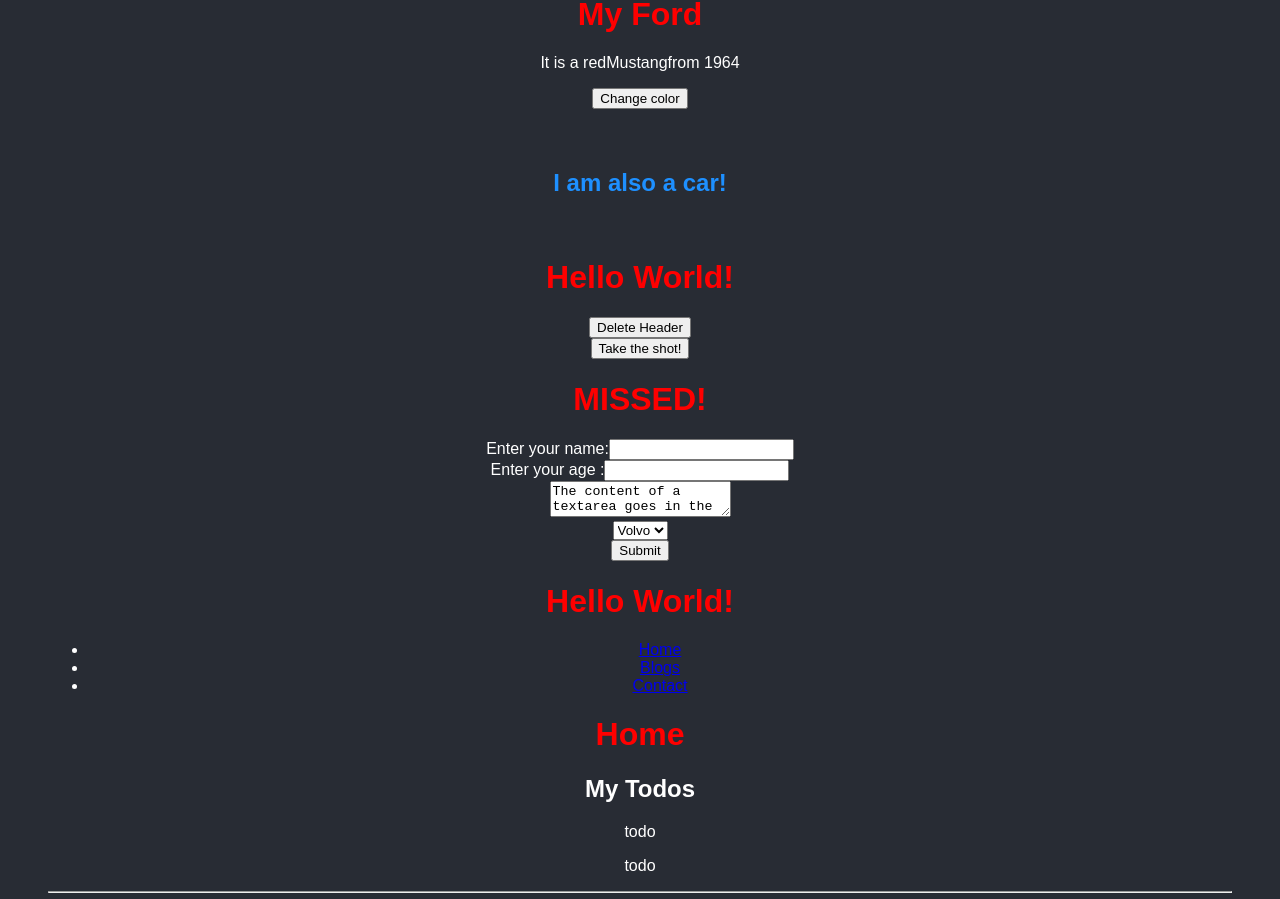
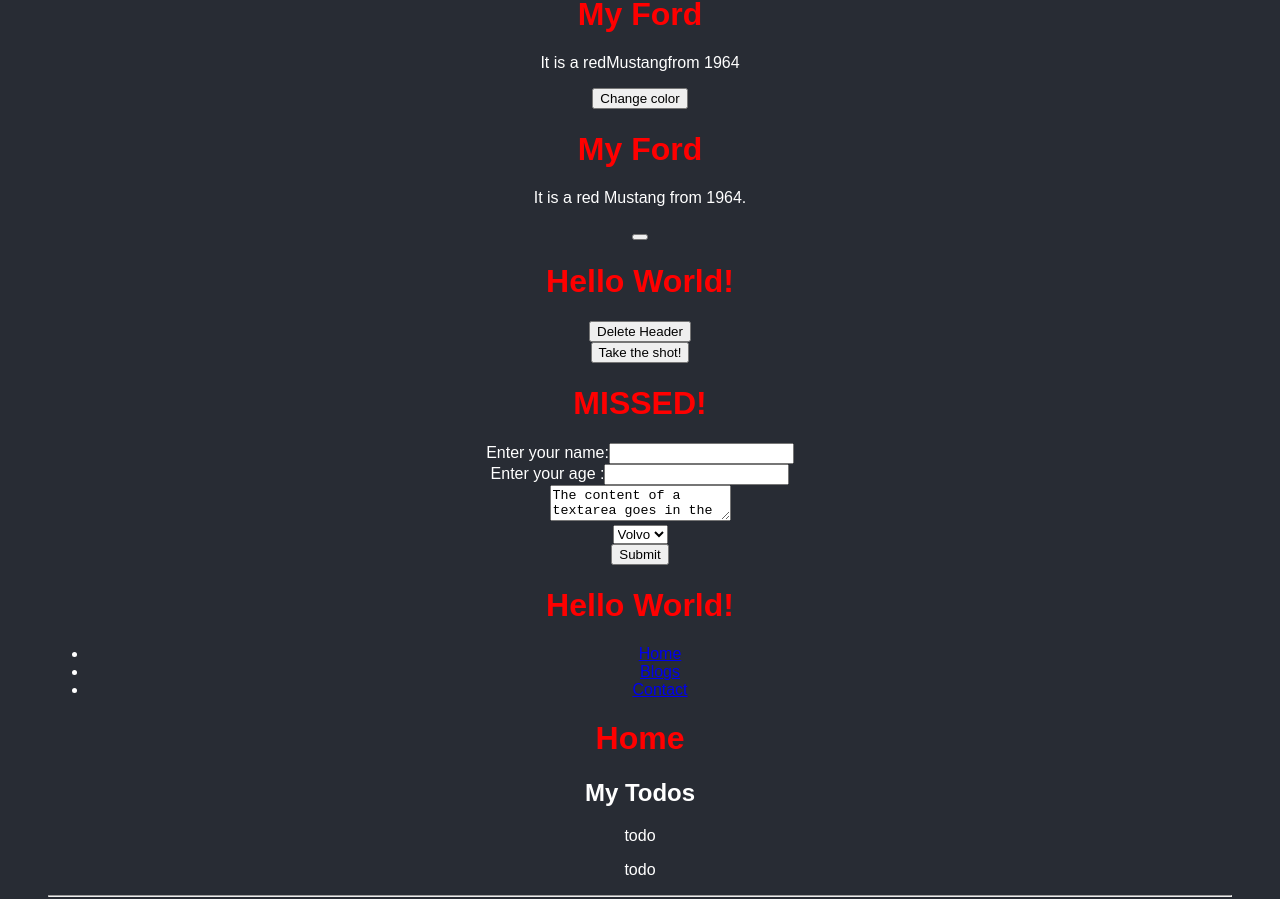
Before and after one commit to Buteya/repo, a React (Create React App) app in the folder react/my-react-app/: page / in a window 1280 px wide. Shown: the part 1212-2111 px from the top of the page. Built offline with nearby package versions, Linux system fonts and the light colour scheme.

Commit message:
modified component components/Car.js to use state

```diff
--- a/react/my-react-app/src/components/Car.js
+++ b/react/my-react-app/src/components/Car.js
@@ -1,7 +1,28 @@
 import styles from '../css/my-style.module.css';
+import {useState} from 'react';
 
 const NewCar=()=>{
-    return <h2 className={styles.bigblue}>I am also a car!</h2>
+    const [car, setCar] = useState({
+        brand:"Ford",
+        model:"Mustang",
+        year:"1964",
+        color:"red",
+    });
+
+    const updateColor= ()=>{
+        setCar(previousCar =>{
+            return {...previousCar, color:"blue"}
+        })
+    }
+    return(
+        <>
+            <h1>My {car.brand}</h1>
+            <p>
+                It is a {car.color} {car.model} from {car.year}.
+            </p>
+            <button type="button" onClick={updateColor}Blue></button>
+        </>
+    )
 }
 
 export default NewCar;
```
